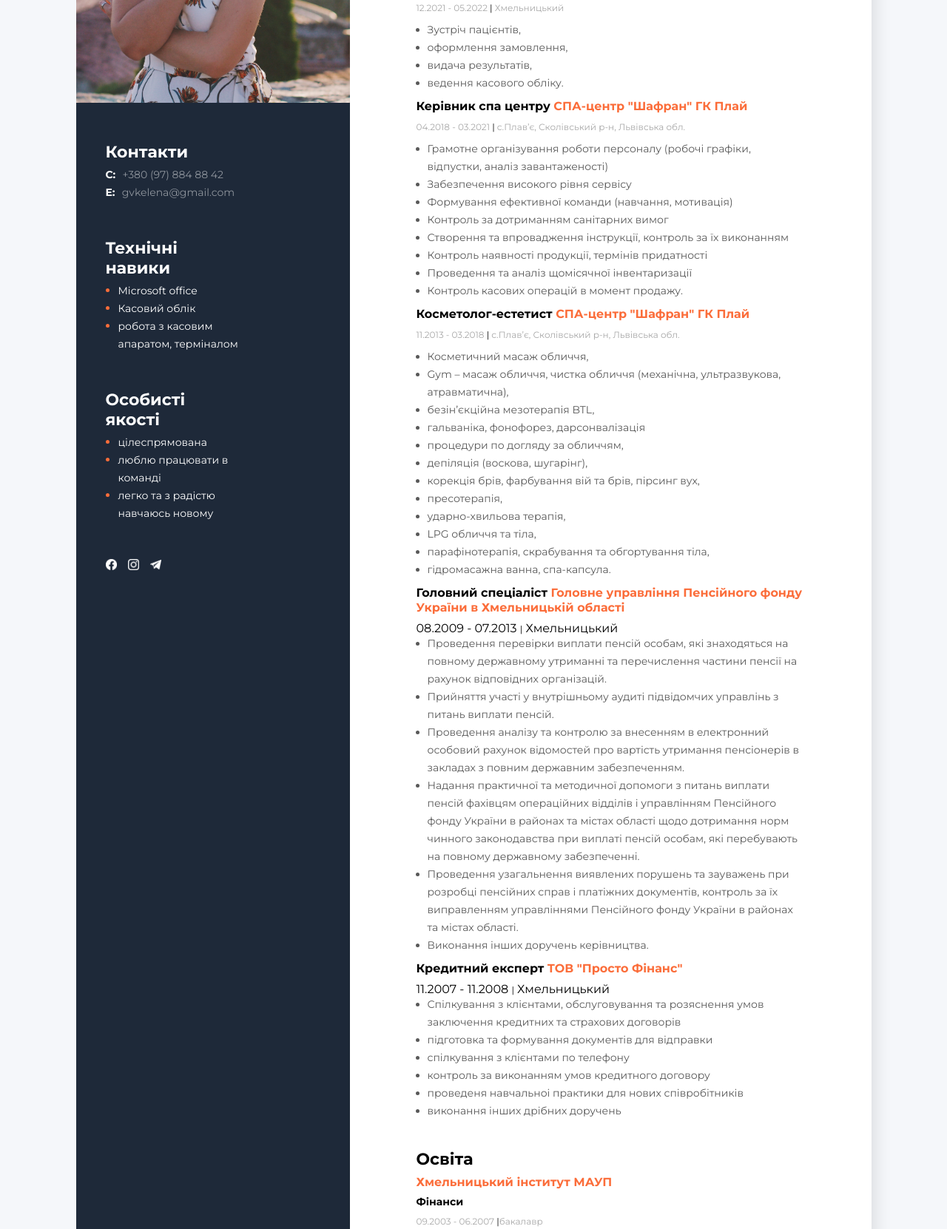
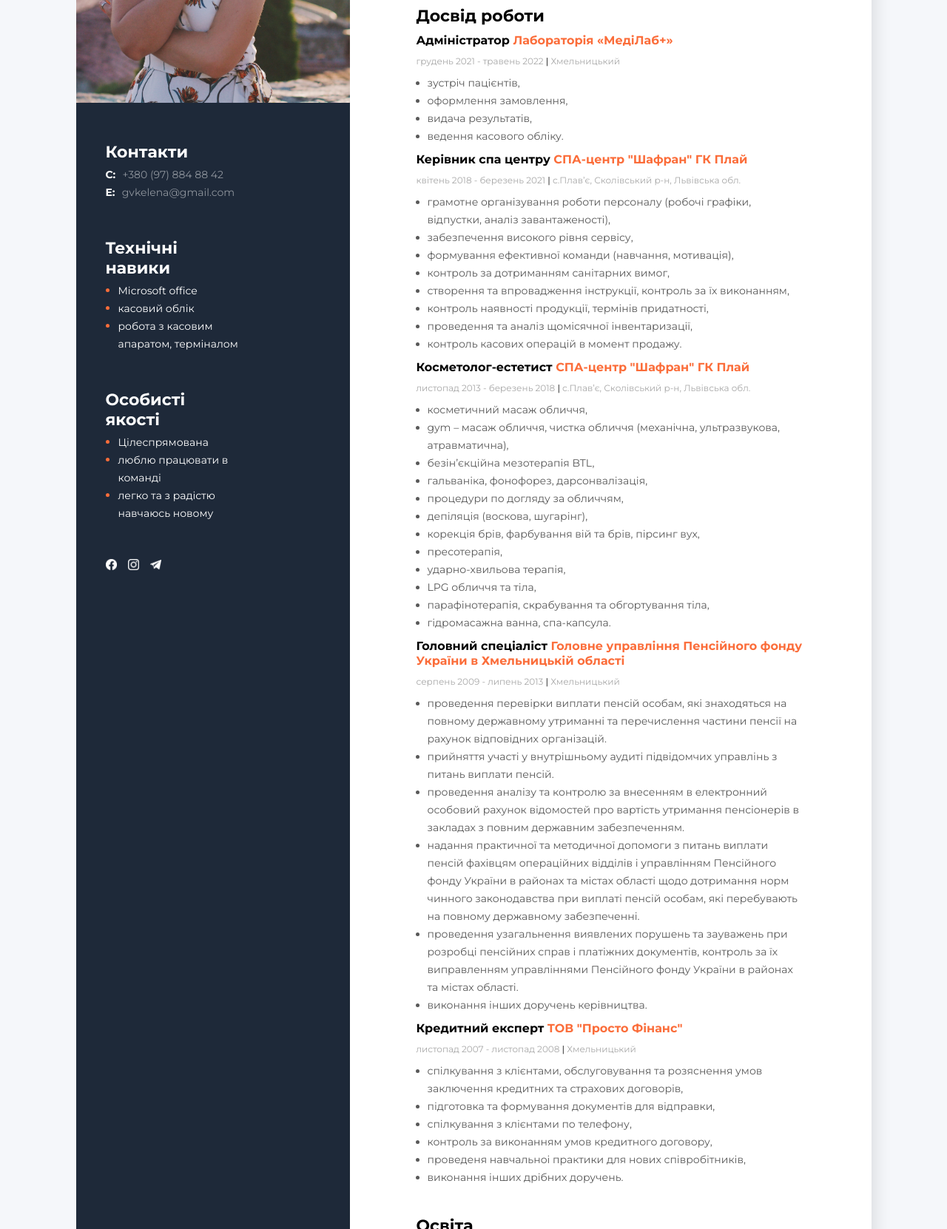
Before and after one commit to adbeup/olena, a plain HTML site: page index.html in a window 1280 px wide. Shown: the part 394-2056 px from the top of the page at 74% size. Drawn offline with Linux system fonts and the light colour scheme.

Commit message:
Update index.html
cv2

```diff
--- a/index.html
+++ b/index.html
@@ -21,7 +21,9 @@
             <!--about user-->
             <section class="about">
                 <h1 class="about-name">Олена Гаврилюк</h1>
-                <p class="about-description">Future web developer. My superpower - fast learning. My TV career confirms this. Without the necessary experience and education, in two years I grew from small regional TV presenter to the editor of the largest Ukrainian TV channel.</p>
+                <p class="about-description">Так, за освітою я магістр фінансів. Але мене дуже вабила косметологія.  Завдяки різноманітним семінарам та тренінгам, а також самонавчанню зуміла з простого косметолога стати керуючою спа центру.
+
+                    Тому знаю як себе самоорганізувати, налаштувати роботу колективу та мотивувати своїх підлеглих на покращення працездатності кожного окремо аби підвищити продуктивність усього колективу загалом.</p>
             </section>
             <!--work-->
             <section class="work">
@@ -30,9 +32,9 @@
 
                 <div>
                     <h4 class="work_position">Адміністратор <span class="work-span">Лабораторія «МедіЛаб+»</span></h4>
-                    <p class="work-p">12.2021 - 05.2022 <span class="work-slesh">|</span> Хмельницький</p>
+                    <p class="work-p">грудень 2021 - травень 2022 <span class="work-slesh">|</span> Хмельницький</p>
                     <ul class="work-ul">
-                        <li>Зустріч пацієнтів,</li>
+                        <li>зустріч пацієнтів,</li>
                         <li>оформлення замовлення,</li>
                         <li>видача результатів,</li>
                         <li>ведення касового обліку.</li>
@@ -42,31 +44,31 @@
 
                 <div>
                     <h4 class="work_position">Керівник спа центру <span class="work-span">СПА-центр "Шафран" ГК Плай</span></h4>
-                    <p class="work-p">04.2018 - 03.2021 <span class="work-slesh">|</span> с.Плав’є, Сколівський р-н, Львівська обл.
+                    <p class="work-p">квітень 2018 - березень 2021 <span class="work-slesh">|</span> с.Плав’є, Сколівський р-н, Львівська обл.
                     </p>
                     <ul class="work-ul">
-                        <li>Грамотне організування роботи персоналу (робочі графіки, відпустки, аналіз завантаженості)
+                        <li>грамотне організування роботи персоналу (робочі графіки, відпустки, аналіз завантаженості),
                         </li>
-                        <li>Забезпечення високого рівня сервісу</li>
-                        <li>Формування ефективної команди (навчання, мотивація)</li>
-                        <li>Контроль за дотриманням санітарних вимог</li>
-                        <li>Створення та впровадження інструкції, контроль за їх виконанням</li>
-                        <li>Контроль наявності продукції, термінів придатності</li>
-                        <li>Проведення та аналіз щомісячної інвентаризації</li>
-                        <li>Контроль касових операцій в момент продажу.</li>
+                        <li>забезпечення високого рівня сервісу,</li>
+                        <li>формування ефективної команди (навчання, мотивація),</li>
+                        <li>контроль за дотриманням санітарних вимог,</li>
+                        <li>створення та впровадження інструкції, контроль за їх виконанням,</li>
+                        <li>контроль наявності продукції, термінів придатності,</li>
+                        <li>проведення та аналіз щомісячної інвентаризації,</li>
+                        <li>контроль касових операцій в момент продажу.</li>
                     </ul>
                 </div>
 
                 <div>
                     <h4 class="work_position">Косметолог-естетист <span class="work-span">СПА-центр "Шафран" ГК Плай</span></h4>
-                    <p class="work-p">11.2013  - 03.2018 <span class="work-slesh">|</span> с.Плав’є, Сколівський р-н, Львівська обл.
+                    <p class="work-p">листопад 2013  - березень 2018 <span class="work-slesh">|</span> с.Плав’є, Сколівський р-н, Львівська обл.
                     </p>
                     <ul class="work-ul">
-                        <li>Косметичний масаж обличчя,
+                        <li>косметичний масаж обличчя,
                         </li>
-                        <li>Gym – масаж обличчя, чистка обличчя (механічна, ультразвукова, атравматична),</li>
+                        <li>gym – масаж обличчя, чистка обличчя (механічна, ультразвукова, атравматична),</li>
                         <li>безін’єкційна мезотерапія BTL, </li>
-                        <li>гальваніка, фонофорез, дарсонвалізація</li>
+                        <li>гальваніка, фонофорез, дарсонвалізація,</li>
                         <li>процедури по догляду за обличчям,</li>
                         <li>депіляція (воскова, шугарінг), </li>
                         <li>корекція брів, фарбування вій та брів, пірсинг вух,</li>
@@ -81,27 +83,27 @@
                 <!--compani 3-->
                 <div>
                     <h4 class="work_position">Головний спеціаліст <span class="work-span">Головне управління Пенсійного фонду України в Хмельницькій області</span></h4>
-                    <p class="4">08.2009  - 07.2013 <span class="work-slesh">|</span> Хмельницький</p>
+                    <p class="work-p">серпень 2009  - липень 2013 <span class="work-slesh">|</span> Хмельницький</p>
                     <ul class="work-ul">
-                        <li>Проведення перевірки виплати пенсій особам, які знаходяться на повному державному утриманні та перечислення частини пенсії на рахунок відповідних організацій.
+                        <li>проведення перевірки виплати пенсій особам, які знаходяться на повному державному утриманні та перечислення частини пенсії на рахунок відповідних організацій.
                         </li>
-                        <li>Прийняття участі у внутрішньому аудиті підвідомчих управлінь з питань виплати пенсій.</li>
-                        <li>Проведення аналізу та контролю за внесенням в електронний особовий рахунок відомостей про вартість утримання пенсіонерів в закладах з повним державним забезпеченням.</li>
-                        <li>Надання практичної та методичної допомоги з питань виплати пенсій фахівцям операційних відділів і управлінням Пенсійного фонду України в районах та містах області щодо дотримання норм чинного законодавства при виплаті пенсій особам, які перебувають на повному державному забезпеченні.</li>
-                        <li>Проведення узагальнення виявлених порушень та зауважень при розробці пенсійних справ і платіжних документів, контроль за їх виправленням управліннями Пенсійного фонду України в районах та містах області.</li>
-                        <li>Виконання інших доручень керівництва.</li>
+                        <li>прийняття участі у внутрішньому аудиті підвідомчих управлінь з питань виплати пенсій.</li>
+                        <li>проведення аналізу та контролю за внесенням в електронний особовий рахунок відомостей про вартість утримання пенсіонерів в закладах з повним державним забезпеченням.</li>
+                        <li>надання практичної та методичної допомоги з питань виплати пенсій фахівцям операційних відділів і управлінням Пенсійного фонду України в районах та містах області щодо дотримання норм чинного законодавства при виплаті пенсій особам, які перебувають на повному державному забезпеченні.</li>
+                        <li>проведення узагальнення виявлених порушень та зауважень при розробці пенсійних справ і платіжних документів, контроль за їх виправленням управліннями Пенсійного фонду України в районах та містах області.</li>
+                        <li>виконання інших доручень керівництва.</li>
                     </ul>
                 </div>
                 <div>
                     <h4 class="work_position">Кредитний експерт <span class="work-span">ТОВ "Просто Фінанс"</span></h4>
-                    <p class="4">11.2007 - 11.2008 <span class="work-slesh">|</span> Хмельницький</p>
+                    <p class="work-p">листопад 2007 - листопад 2008 <span class="work-slesh">|</span> Хмельницький</p>
                     <ul class="work-ul">
-                        <li>Спілкування з клієнтами, обслуговування та розяснення умов заключення кредитних та страхових договорів</li>
-                        <li>підготовка та формування документів для відправки</li>
-                        <li>спілкування з клієнтами по телефону</li>
-                        <li>контроль за виконанням умов кредитного договору</li>
-                        <li>проведеня навчальноі практики для нових співробітників</li>
-                        <li>виконання інших дрібних доручень</li>
+                        <li>спілкування з клієнтами, обслуговування та розяснення умов заключення кредитних та страхових договорів,</li>
+                        <li>підготовка та формування документів для відправки,</li>
+                        <li>спілкування з клієнтами по телефону,</li>
+                        <li>контроль за виконанням умов кредитного договору,</li>
+                        <li>проведеня навчальноі практики для нових співробітників,</li>
+                        <li>виконання інших дрібних доручень.</li>
                     </ul>
                 </div>
             </section>
@@ -111,22 +113,22 @@
                 <div>
                     <h4 class="edcation-name">Хмельницький інститут МАУП</h4>
                     <h4 class="education-position">Фінанси</h4>
-                    <p class="education-date">09.2003 - 06.2007 <span class="educcation-slesh">|</span>бакалавр</p>
+                    <p class="education-date">вересень 2003 - червень 2007 <span class="educcation-slesh">|</span>бакалавр</p>
                 </div>
                 <div>
                     <h4 class="edcation-name">Тернопільський національний економічний університет</h4>
                     <h4 class="education-position">Фінанси</h4>
-                    <p class="education-date">09.2007 - 06.2008  <span class="educcation-slesh">|</span>магістр</p>
+                    <p class="education-date">вересень 2007 - червень 2008  <span class="educcation-slesh">|</span>магістр</p>
                 </div>
                 <div>
                     <h4 class="edcation-name">Навчальний центр "Космо-Трейд"</h4>
                     <h4 class="education-position">Основи медичних знань | Класична та апаратна косметологія  </h4>
-                    <p class="education-date">05.2013  - 07.2013   <span class="educcation-slesh"></span></p>
+                    <p class="education-date">травень 2013  - липень 2013   <span class="educcation-slesh"></span></p>
                 </div>
                 <div>
                     <h4 class="edcation-name">Міжнародна організація масажу Українська Федерація масажу</h4>
                     <h4 class="education-position">Інструктор з фейсбілдінгу по програмі - Фейсбілдінг та інші методи нехірургічної підтяжки обличчя</h4>
-                    <p class="education-date">03.2018  <span class="educcation-slesh"></span></p>
+                    <p class="education-date">березень 2018  <span class="educcation-slesh"></span></p>
                 </div>
 
             </section>
@@ -155,7 +157,7 @@
                     <h3 class="white">Технічні навики</h3>
                     <ul class="white-skills">
                         <li class="dot-skills"><span class="text-skills">Microsoft office</span></li>
-                        <li class="dot-skills"><span class="text-skills">Касовий облік</span></li>
+                        <li class="dot-skills"><span class="text-skills">касовий облік</span></li>
                         <li class="dot-skills"><span class="text-skills">робота з касовим апаратом, терміналом</span></li>
                     </ul>
                 </section>
@@ -163,7 +165,7 @@
                 <section class="skills ">
                     <h3 class="white ">Особисті якості</h3>
                     <ul class="white-skills">
-                        <li class="dot-skills"><span class="text-skills">цілеспрямована</span></li>
+                        <li class="dot-skills"><span class="text-skills">Цілеспрямована</span></li>
                         <li class="dot-skills"><span class="text-skills">люблю працювати в команді</span></li>
                         <li class="dot-skills"><span class="text-skills">легко та з радістю навчаюсь новому</span></li>
                     </ul>
@@ -178,7 +180,7 @@
                         <a href="https://www.instagram.com/olena.lovely/" target="_blank "> <img width="15 " src="./social/Instagram_Glyph_White.png " alt="instagram ">
                     </div>
                     <div class="icon">
-                        <a href="https://t.me/adbeup " target="_blank "> <img width="15 " src="./social/telegram.png " alt="telegram ">
+                        <a href="https://t.me/olenalovely " target="_blank "> <img width="15 " src="./social/telegram.png " alt="telegram ">
                     </div>
                 </div>
             </div>
```
